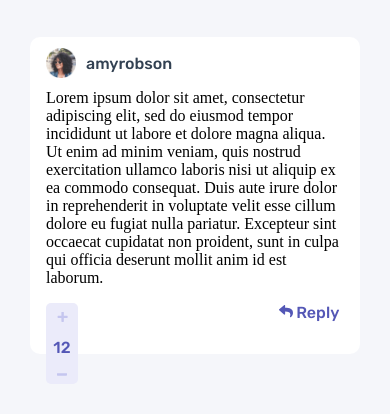
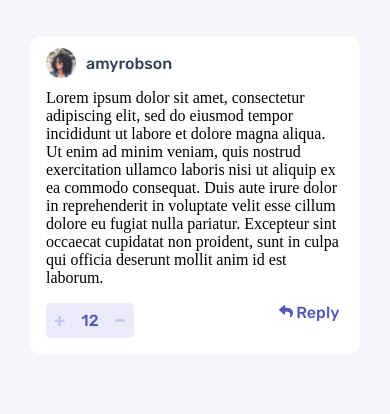
Before and after one commit to ajaythapliyal/interactive-comments, a React (Create React App) app: page / in a window 390 px wide. Shown: the top 414 px of the page. Built offline with nearby package versions, Linux system fonts and the light colour scheme.

Commit message:
responsive comment section

```diff
--- a/src/comments/Comment/Comment.js
+++ b/src/comments/Comment/Comment.js
@@ -2,11 +2,18 @@ import styles from "./Comment.module.css";
 import Score from "./../Score/Score";
 import Reply from "./../Reply/Reply";
 import User from "./../User/User";
+import useMediaQuery from "../useMediaQuery";
 
 export function Comment(props) {
+  const isMobile = useMediaQuery("(max-width: 500px)");
+
   return (
     <div className={`${styles.bubble} ${styles.className}`}>
-      <Score className={styles.score} score={props.score}></Score>
+      <Score
+        className={styles.score}
+        score={props.score}
+        horizontal={isMobile}
+      ></Score>
       <User username={props.username} src={props.src}></User>
       <div className={styles.text}>
         Lorem ipsum dolor sit amet, consectetur adipiscing elit, sed do eiusmod
--- a/src/comments/Comment/Comment.module.css
+++ b/src/comments/Comment/Comment.module.css
@@ -25,7 +25,7 @@
     grid-column-start: 3;
 }
 
-@media screen and (max-width : 425px) {
+@media screen and (max-width : 500px) {
     .text{
         grid-column: 1 / -1;
         grid-row: 2 / 3;
--- a/src/comments/Score/Score.module.css
+++ b/src/comments/Score/Score.module.css
@@ -33,6 +33,7 @@
     align-items: center;
     justify-content: center;
     padding: 0.5em;
+    min-width: 72px;
 }
 
 .horizontal-score{
--- /dev/null
+++ b/src/comments/useMediaQuery.js
@@ -0,0 +1,17 @@
+import { useEffect } from "react";
+import { useState } from "react";
+
+export default function useMediaQuery(query) {
+  const [matches, setMatches] = useState(false);
+
+  useEffect(() => {
+    const media = window.matchMedia(query);
+    if (media.matches !== matches) {
+      setMatches(media.matches);
+    }
+    const listener = () => setMatches(media.matches);
+    window.addEventListener("resize", listener);
+    return () => window.removeEventListener("resize", listener);
+  }, [matches, query]);
+  return matches;
+}
```
